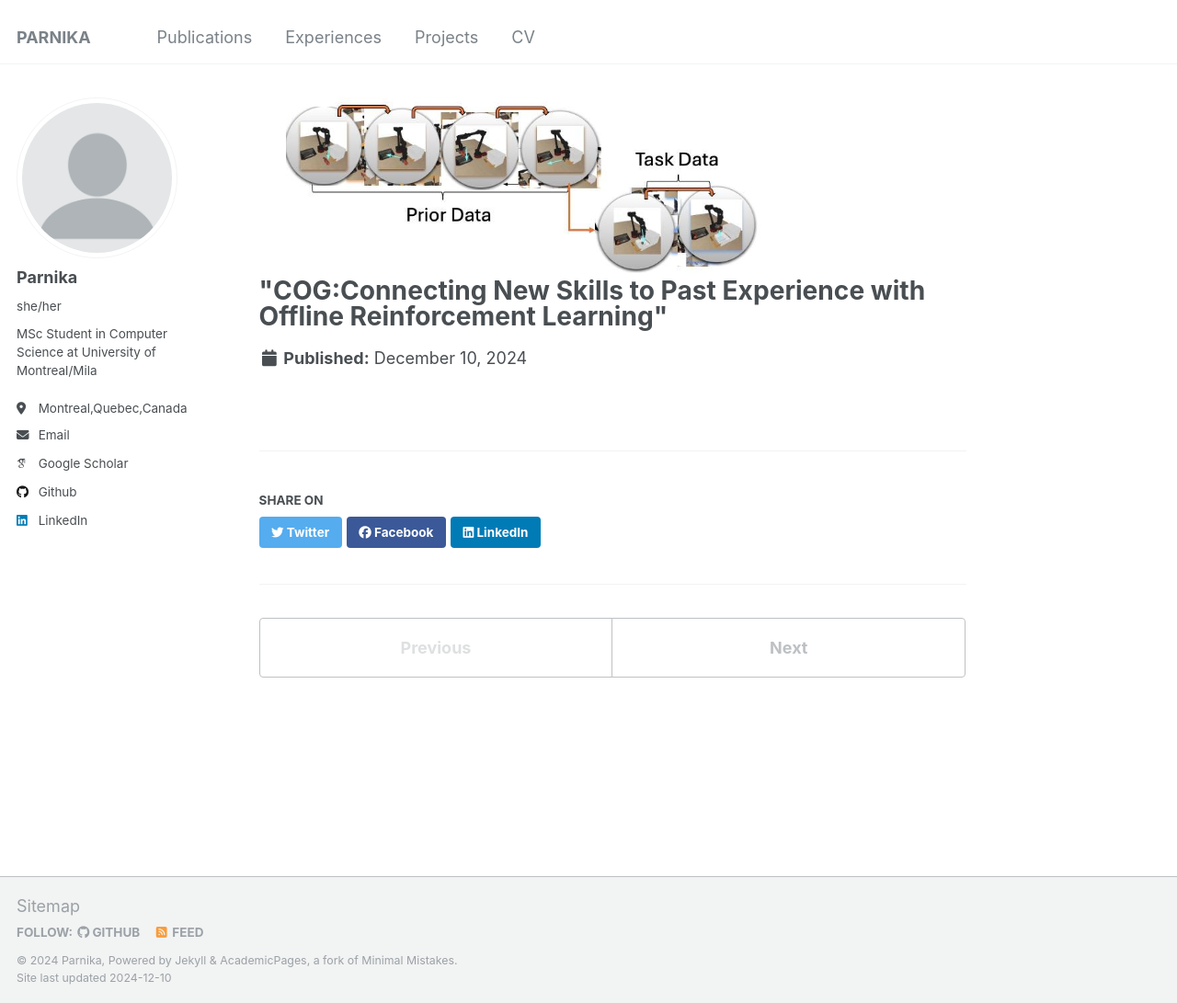
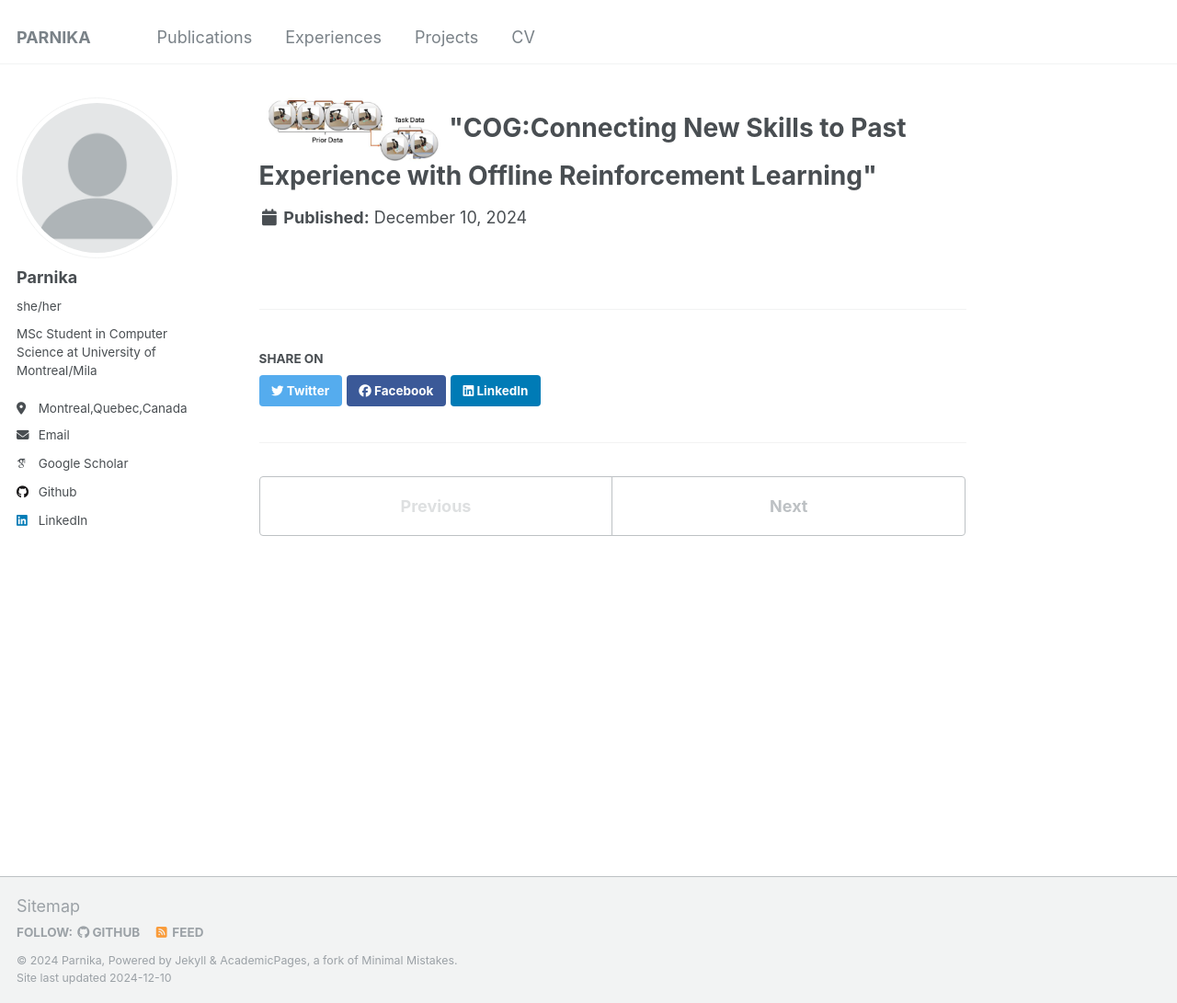
Before and after one commit to parnika31/parnika31.github.io, a Jekyll site: the page built from _portfolio/portfolio-1.md, in a window 1280 px wide and 1091 px high. Shown: the whole window at 92% size. Built offline with Jekyll 4.4.1, drawn with Linux system fonts in a browser that asks for light colours; some web fonts are replaced.

Commit message:
Update portfolio-1.md

```diff
--- a/_portfolio/portfolio-1.md
+++ b/_portfolio/portfolio-1.md
@@ -1,5 +1,6 @@
 ---
-title: <p><img src='/images/COG.png'> "COG:Connecting New Skills to Past Experience with Offline Reinforcement Learning"</p>
-excerpt: "Added 2 new experiments.<br/>"
+title: <p><img src='/images/COG.png' height="200" width="200" > "COG:Connecting New Skills to Past Experience with Offline Reinforcement Learning"</p>
+excerpt: "Experiments on pick and place setup from [this](https://arxiv.org/pdf/2010.14500) paper.
+Implement and compare the performance of offline RL algorithm TD3+BC with CQL. Additionally, compare the performance of CQL leveraging pretrained resnet vs CNN"
 collection: portfolio
 ---
```
